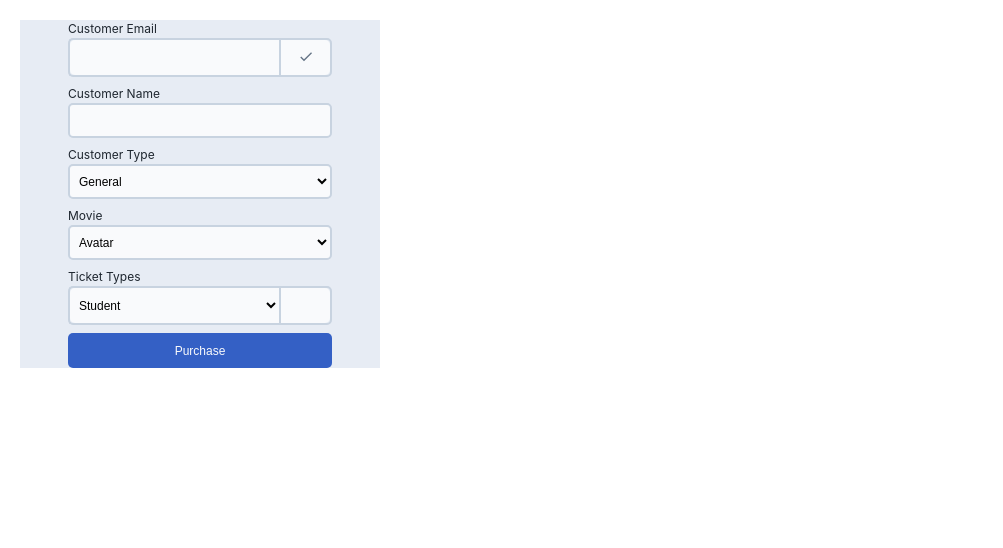
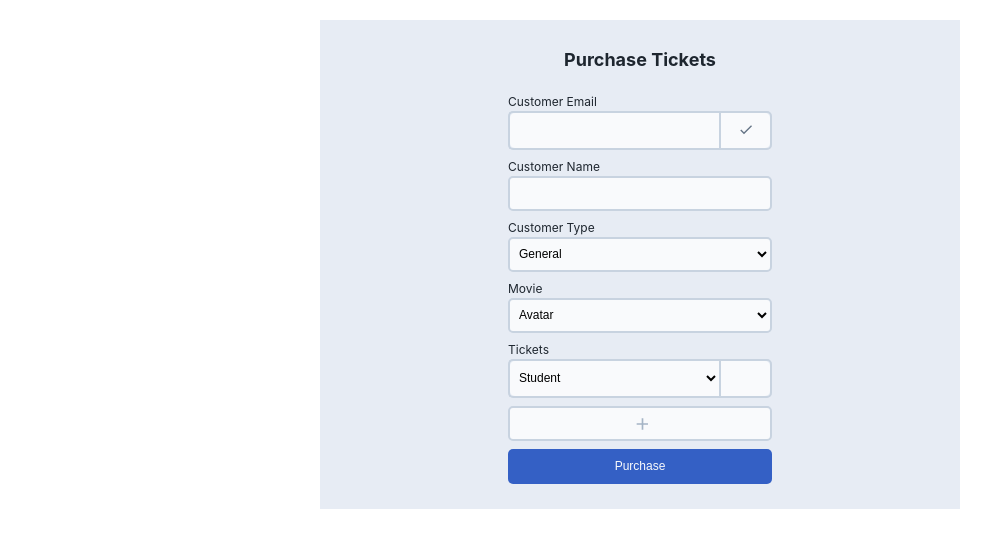
Before and after one commit to Al3bad/movie-ticketing-system, a React (Vite) app: page / in a window 1280 px wide. Shown: the top 548 px of the page, without its empty margins (0-1003 px from the left). Built offline with nearby package versions, Linux system fonts and the light colour scheme.

Commit message:
add purchase ticket title, button to insert new ticket type/quantity

```diff
--- a/src/components/UI/Button/Button.module.css
+++ b/src/components/UI/Button/Button.module.css
@@ -27,23 +27,31 @@
 
 .button--secondary {
     background-color: var(--secondary);
-    border: 1px solid rgba(30, 38, 47, 1);
+    border: 2px solid rgba(30, 38, 47, 1);
     color: rgba(30, 38, 47, 1);
 }
 
 .button--secondary:hover {
     background-color: rgba(231, 236, 244, 1);
     color: rgba(66, 78, 93, 1);
-    border: 1px solid rgba(66, 78, 93, 1);
+    border: 2px solid rgba(66, 78, 93, 1);
     transition: background-color ease-in-out 0.15s;
 }
 
 .button--secondary:disabled {
     background-color: rgba(231, 236, 244, 1);
     color: rgba(165, 180, 197, 1);
-    border: 1px solid rgba(165, 180, 197, 1);
+    border: 2px solid rgba(165, 180, 197, 1);
 }
 
+.button--secondary--icon {
+    border-color: rgba(200, 211, 224, 1);
+    margin-bottom: 8px;
+}
+
+.button--secondary--icon:hover {
+    border-color: rgba(200, 211, 224, 1);
+}
 /* Multiple Input Button */
 
 .button.button--multi-inputs-l.button--secondary,
--- a/src/components/UI/Icon/Icon.tsx
+++ b/src/components/UI/Icon/Icon.tsx
@@ -17,9 +17,21 @@ export default function Icon({ name, color }: Props) {
     case "check":
       return (
         <svg {...commonAttr} color={color || defaultColor}>
-          <g id="check-lg">
-          <path id="Vector" d="M5.99998 11.28L3.21998 8.49999L2.27332 9.43999L5.99998 13.1667L14 5.16665L13.06 4.22665L5.99998 11.28Z" fill="#657486"/>
-          </g>
+          <path
+            id="Vector"
+            d="M5.99998 11.28L3.21998 8.49999L2.27332 9.43999L5.99998 13.1667L14 5.16665L13.06 4.22665L5.99998 11.28Z"
+            fill="#657486"
+          />
+        </svg>
+      );
+    case "add":
+      return (
+        <svg {...commonAttr} color={color || defaultColor}>
+          <path
+            id="Vector"
+            d="M16.3334 10.8334H11.3334V15.8334H9.66669V10.8334H4.66669V9.16669H9.66669V4.16669H11.3334V9.16669H16.3334V10.8334Z"
+            fill="#A5B4C5"
+          />
         </svg>
       );
     case "arrow-down":
--- a/src/components/pages/PurchaseTickets/PurchaseTickets.module.css
+++ b/src/components/pages/PurchaseTickets/PurchaseTickets.module.css
@@ -1,5 +1,10 @@
 .purchase-tickets {
     font-size: var(--font-size);
+    display: flex;
+    flex-direction: column;
+    justify-content: center;
+    align-items: center;
+    width: 100%;
 }
 
 .purchase-tickets__block {
@@ -7,13 +12,9 @@
     margin: 20px;
     height: 100%;
     width: 50%;
+    padding: 2% 1%;
 }
 
-@media (min-width: 768px) {
-    .purchase-tickets {
-        display: flex;
-        justify-content: center;
-        align-items: center;
-        width: 400px;
-    }
+.purchase-tickets__title {
+    margin-bottom: 20px;
 }
--- a/src/components/pages/PurchaseTickets/PurchaseTickets.tsx
+++ b/src/components/pages/PurchaseTickets/PurchaseTickets.tsx
@@ -2,6 +2,7 @@ import Button from "../../UI/Button/Button";
 import Dropdown from "../../UI/Dropdown/Dropdown";
 import MultipleInputs from "../../UI/MultipleInputs/MultipleInputs";
 import Input from "../../UI/Input/Input";
+import Icon from "../../UI/Icon/Icon";
 import styles from "./PurchaseTickets.module.css";
 
 const PurchaseTickets = () => {
@@ -58,6 +59,7 @@ const PurchaseTickets = () => {
       <div
         className={`${styles["purchase-tickets"]} ${styles["purchase-tickets__block"]}`}
       >
+        <h2 className={styles["purchase-tickets__title"]}>Purchase Tickets</h2>
         <form onSubmit={purchaseTicketHandler}>
           <MultipleInputs
             label="Customer Email"
@@ -72,10 +74,14 @@ const PurchaseTickets = () => {
           <Dropdown label="Movie" options={DUMMY_MOVIES} />
 
           <MultipleInputs
-            label="Ticket Types"
+            label="Tickets"
             options={DUMMY_TICKETS}
             type="dropdown-w-input"
           />
+
+          <Button type="button" classLabels={["secondary", "secondary--icon"]}>
+            <Icon name="add"/>
+          </Button>
 
           <Button type="submit" classLabels={["primary"]}>
             Purchase
--- a/src/index.css
+++ b/src/index.css
@@ -16,6 +16,7 @@
   font-family: Inter, system-ui, Avenir, Helvetica, Arial, sans-serif;
   line-height: 1.5;
   font-weight: 400;
+  font-size: var(--font-size);
   font-synthesis: none;
   text-rendering: optimizeLegibility;
   -webkit-font-smoothing: antialiased;
```
